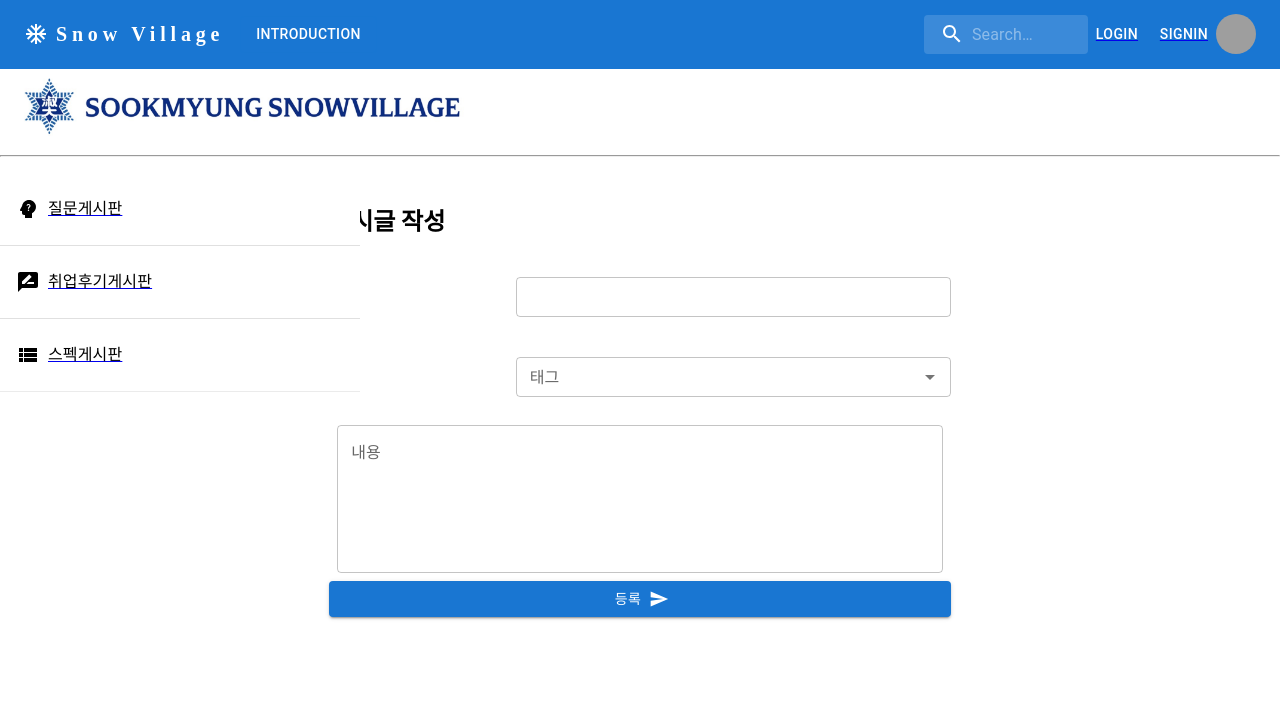
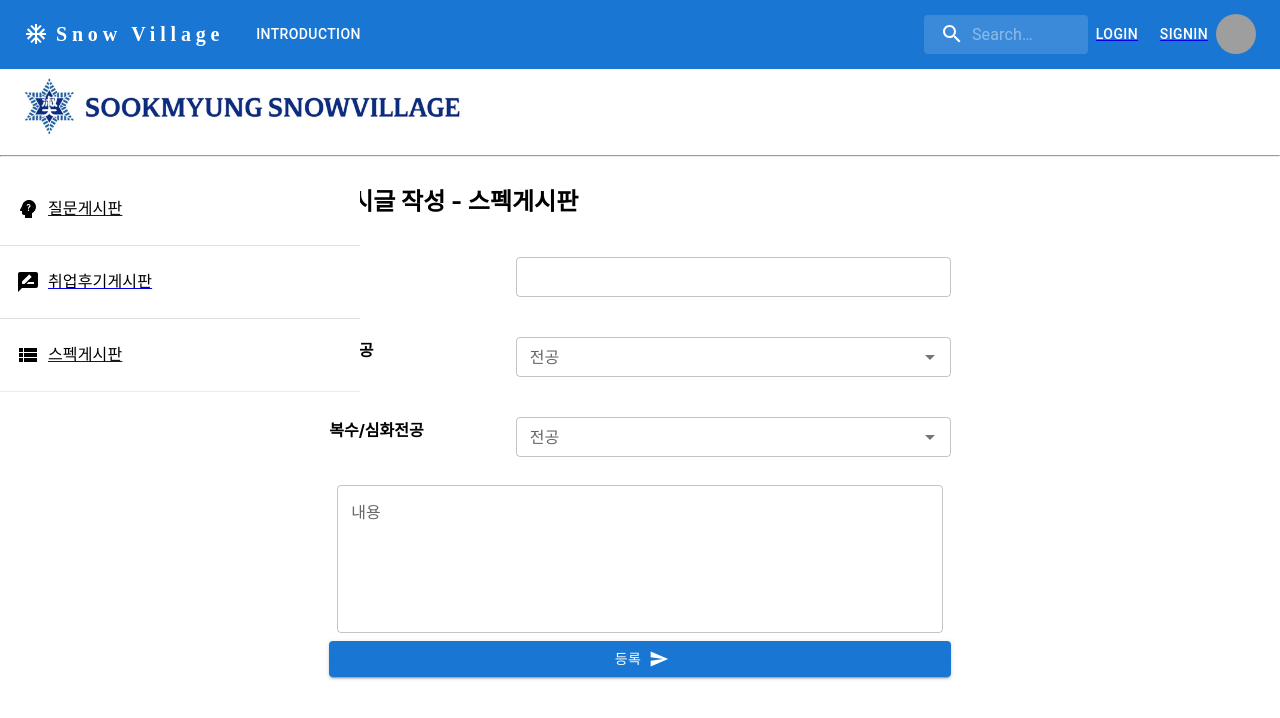
Before and after one commit to sookmyung-Portfolio/project-repo, a React (Create React App) app: page /voc/question in a window 1280 px wide. Shown: the top 718 px of the page. Built offline with nearby package versions, Linux system fonts and the light colour scheme; grey boxes are pictures that could not be loaded.

Commit message:
add file VocQuestion

```diff
--- a/src/pages/VocQuestion.js
+++ b/src/pages/VocQuestion.js
@@ -6,6 +6,7 @@ import { Button, FormControl } from '@mui/material';
 import CateComboBox from './CateComboBox';
 import TextField from "@mui/material/TextField";
 import SendIcon from '@mui/icons-material/Send';
+import DepComboBox from './DepComboBox';
 
 function GetCategory() {
   const [category, setCategory] = useState({});
@@ -42,6 +43,8 @@ function VocQuestion() {
   const [category, setCategory] = useState(1);
   const [title, setTitle] = useState('');
   const [content, setContent] = useState('');
+  const [mainDept, setMainDept] = useState('');
+  const [subDept, setSubDept] = useState('');
   const [stationId, setStationId] = useState('ST-4');
 
   const body = {
@@ -54,17 +57,21 @@ function VocQuestion() {
   return (<>
     <Container maxWidth="sm" style={{
             display: 'flex', justifyContent: 'center', alignItems: 'center',
-            width: '100%', height: '0vh',
+            width: '100%', height: '5vh',
             }}>
         <form style={{ display: 'flex', flexDirection: 'column'}}>
-            <h2 >게시글 작성</h2>
+            <h2 >게시글 작성 - 스펙게시판</h2>
             <div className="voc-view-row">
                 <label>제목</label>
                 <TextField size="small" onChange={(event) => setTitle(event.target.value)}></TextField>
             </div>
             <div className="voc-view-row">
-                <label>태그</label>
-                <CateComboBox onChange={(event) => setCategory(event.target.value)} />
+                <label>본전공</label>
+                <DepComboBox onChange={(event) => setMainDept(event.target.value)} />
+            </div>
+            <div className="voc-view-row">
+                <label>복수/심화전공</label>
+                <DepComboBox onChange={(event) => setSubDept(event.target.value)} />
             </div>
             <FormControl sx={{ m: 1, width: '60ch' }} variant="filled">
                 <TextField
```
